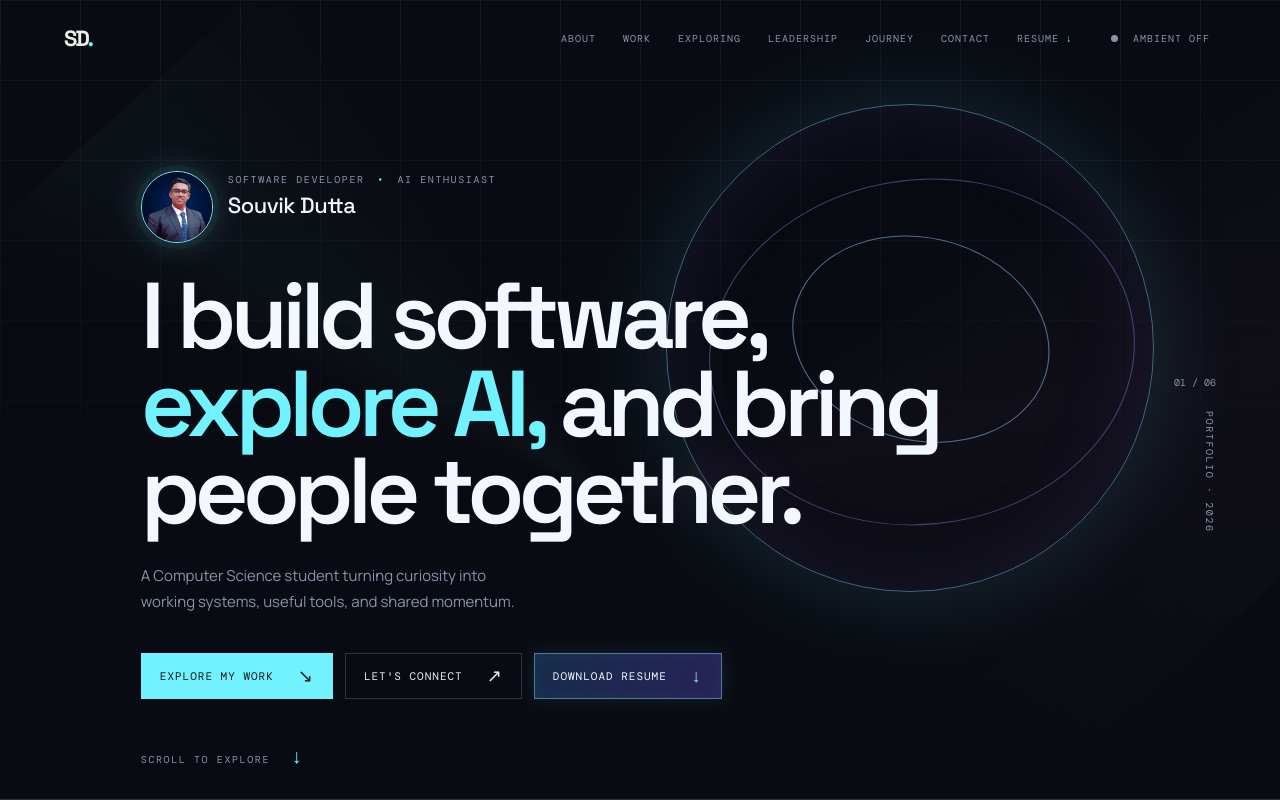
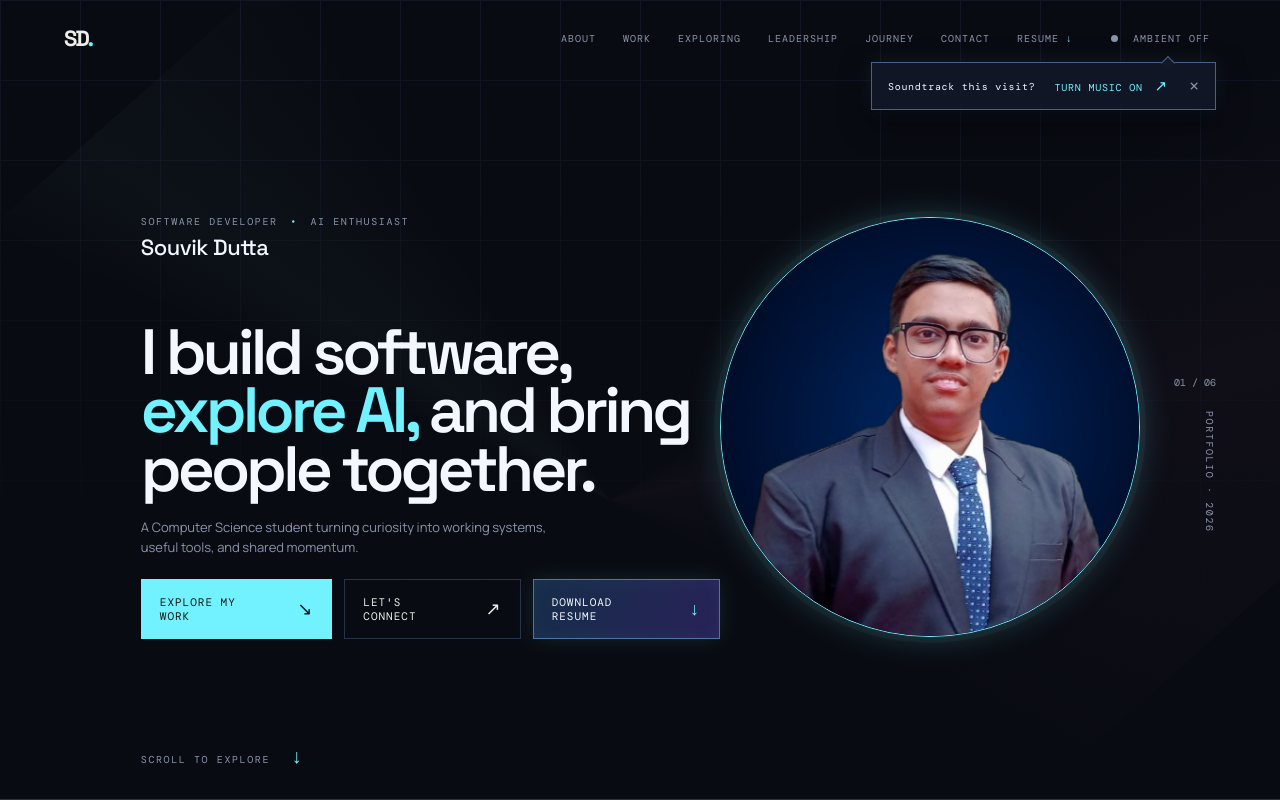
Before and after one commit to s7d4007/souvik-dutta-portfolio, a React (Vite) app: page / in a window 1280 px wide. Shown: the top 800 px of the page. Built offline with nearby package versions, Linux system fonts and the light colour scheme.

Commit message:
feat: reposition pfp and add music prompt feature.

```diff
--- a/src/App.css
+++ b/src/App.css
@@ -81,6 +81,41 @@ html { scrollbar-color: var(--lime) #0d111d; scrollbar-width: thin; }
 .project-modal { background:#111827; border-color:#4b608c; }
 @media (max-width:800px) { .about-section,.explore-section,.skills-section,.leadership-section,.journey-section { grid-template-columns:1fr; }.education { grid-column:auto; }.portrait-slot { flex-basis:58px; width:58px; height:58px; }.identity-name { font-size:18px; } }
 
+@media (min-width:801px) {
+	.hero-content { position:static; width:100%; max-width:1100px; }
+	.identity { position:static; display:block; min-height:90px; }
+	.identity > div { position:relative; z-index:1; }
+	.identity img.portrait-slot { position:absolute; z-index:2; top:50%; right:11vw; width:250px; height:250px; flex:none; transform:translateY(-50%); }
+	.hero h1 { max-width:760px; }
+}
+
+@media (max-width:800px) {
+	.identity { position:static; display:flex; min-height:74px; }
+	.identity img.portrait-slot { position:static; width:58px; height:58px; flex:0 0 58px; transform:none; }
+}
+
+@media (min-width:801px) {
+	.hero { grid-template-columns:minmax(0,1.05fr) minmax(420px,.95fr); column-gap:4vw; }
+	.hero-content { position:relative; z-index:1; width:auto; max-width:760px; }
+	.identity { position:static; display:block; min-height:90px; }
+	.hero-visual { position:relative; z-index:1; display:grid; place-items:center; min-width:0; }
+	.hero-visual .portrait-slot { width:min(38vw,500px); height:min(38vw,500px); flex:none; border:1px solid var(--lime); border-radius:50%; object-fit:cover; object-position:center; box-shadow:0 0 0 6px #72f1ff0b,0 0 35px #72f1ff36; }
+}
+
+@media (max-width:800px) {
+	.hero { display:grid; grid-template-columns:1fr; row-gap:50px; align-content:center; }
+	.hero-content { position:relative; z-index:1; width:auto; max-width:none; }
+	.hero-visual { display:grid; place-items:center; order:2; }
+	.hero-visual .portrait-slot { width:min(68vw,300px); height:min(68vw,300px); flex:none; object-fit:cover; object-position:center; }
+}
+
+@media (min-width:801px) {
+	.hero { grid-template-columns:minmax(0,58%) minmax(0,42%); column-gap:0; }
+	.hero-content { max-width:760px; }
+	.hero-visual { align-self:stretch; display:grid; place-items:center; min-width:0; }
+	.hero-visual .portrait-slot { width:min(35vw,420px); height:min(35vw,420px); }
+}
+
 /* Education timeline */
 .education-section { position:relative; padding:150px 11vw 165px; overflow:hidden; border-bottom:1px solid var(--line); background:radial-gradient(circle at 82% 48%,#2e286514,transparent 28rem); }
 .education-section:after { content:'EDU / 07'; position:absolute; top:150px; right:5vw; color:#52617c; font:10px var(--mono); letter-spacing:1px; writing-mode:vertical-rl; }
@@ -135,5 +170,57 @@ html { scrollbar-color: var(--lime) #0d111d; scrollbar-width: thin; }
 @media (max-width:1100px) { .hero-actions { flex-wrap:wrap; max-width:570px; } }
 @media (max-width:800px) { .hero-actions { display:grid; grid-template-columns:1fr 1fr; max-width:100%; }.button-resume { grid-column:1 / -1; justify-content:space-between; } }
 @media (prefers-reduced-motion:reduce) { .success-mark,.success-mark span,.success h3,.success p,.success-line { opacity:1; transform:none; animation:none; } .success-mark span:before { transform:rotate(45deg) scaleX(1); } .success-mark span:after { transform:rotate(-45deg) scaleX(1); } .success-line { transform:scaleX(1); } }
+
+@media (min-width:801px) {
+	.hero-content { position:static; width:100%; max-width:1100px; }
+	.identity { position:static; display:block; min-height:90px; }
+	.identity > div { position:relative; z-index:1; }
+	.identity img.portrait-slot { position:absolute; z-index:2; top:50%; right:9vw; width:500px; height:500px; flex:none; transform:translateY(-50%); }
+}
+
+@media (max-width:800px) {
+	.identity { position:static; display:flex; min-height:74px; }
+	.identity img.portrait-slot { position:static; width:58px; height:58px; flex:0 0 58px; transform:none; }
+}
 .project-info { padding-right:55px; }
 @media (max-width:800px) { .project-info { padding-right:0; } }
+
+.ambient-wrap { position:relative; display:flex; align-items:center; }
+.music-invite { position:absolute; top:calc(100% + 16px); right:0; z-index:12; display:flex; align-items:center; gap:13px; width:max-content; padding:12px 13px 12px 16px; color:var(--white); background:#111827f2; border:1px solid #4b608c; box-shadow:0 12px 30px #02040b99,0 0 20px #72f1ff18; font:10px var(--mono); letter-spacing:.7px; animation:invite-in .45s cubic-bezier(.2,.8,.2,1) both; }
+.music-invite:before { content:''; position:absolute; top:-5px; right:42px; width:9px; height:9px; background:#111827; border-left:1px solid #4b608c; border-top:1px solid #4b608c; transform:rotate(45deg); }
+.music-invite button { border:0; background:none; color:var(--lime); font:10px var(--mono); letter-spacing:.8px; cursor:pointer; white-space:nowrap; }
+.music-invite button:hover { color:var(--white); }
+.music-invite b { font-size:15px; margin-left:5px; }
+.music-invite .invite-dismiss { color:var(--muted); font-size:17px; line-height:1; padding:0 2px; }
+.music-invite .invite-dismiss:hover { color:var(--white); }
+@keyframes invite-in { from { opacity:0; transform:translateY(-7px) scale(.97); } to { opacity:1; transform:none; } }
+@media (max-width:800px) { .music-invite { position:fixed; top:74px; right:6vw; max-width:calc(100vw - 12vw); } }
+
+@media (min-width:801px) {
+	.hero { display:grid; grid-template-columns:minmax(0,58%) minmax(0,42%); column-gap:0; align-items:center; }
+	.hero-content { position:relative; z-index:1; width:auto; max-width:760px; }
+	.hero-visual { position:relative; z-index:1; display:grid; place-items:center; align-self:stretch; min-width:0; }
+	.hero-visual .portrait-slot { width:min(35vw,420px); height:min(35vw,420px); flex:none; border:1px solid var(--lime); border-radius:50%; object-fit:cover; object-position:center; box-shadow:0 0 0 6px #72f1ff0b,0 0 35px #72f1ff36; }
+}
+
+@media (max-width:800px) {
+	.hero { display:grid; grid-template-columns:1fr; row-gap:50px; align-content:center; }
+	.hero-content { position:relative; z-index:1; width:auto; max-width:none; }
+	.hero-visual { position:relative; z-index:1; display:grid; place-items:center; order:2; }
+	.hero-visual .portrait-slot { width:min(68vw,300px); height:min(68vw,300px); flex:none; object-fit:cover; object-position:center; }
+}
+
+.hero:after,
+.hero-orbit { display:none; }
+.hero-visual .portrait-slot { transition:box-shadow .3s ease,transform .3s ease; }
+.hero-visual:hover .portrait-slot { transform:scale(1.02); box-shadow:0 0 0 4px #72f1ff14,0 0 28px #72f1ff45; }
+
+@media (min-width:801px) {
+	.hero { height:100svh; min-height:680px; overflow:hidden; padding:110px 11vw 55px; display:grid; grid-template-columns:minmax(0,58%) minmax(0,42%); align-items:center; }
+	.hero-content { align-self:center; max-width:760px; }
+	.hero h1 { max-width:760px; margin:18px 0; font-size:clamp(45px,5vw,78px); line-height:.92; letter-spacing:-4px; }
+	.hero-note { max-width:430px; font-size:13px; line-height:1.55; }
+	.hero-actions { margin-top:22px; }
+	.hero-visual { height:100%; align-self:stretch; display:grid; place-items:center; }
+	.hero-visual .portrait-slot { width:min(35vw,420px); height:min(35vw,420px); }
+}
--- a/src/App.tsx
+++ b/src/App.tsx
@@ -7,6 +7,7 @@ function App() {
   const [scrolled, setScrolled] = useState(false)
   const [activeProject, setActiveProject] = useState<number | null>(null)
   const [music, setMusic] = useState(false)
+  const [musicPrompt, setMusicPrompt] = useState(true)
   const [sent, setSent] = useState(false)
   const [submitting, setSubmitting] = useState(false)
   const [submitError, setSubmitError] = useState('')
@@ -18,7 +19,7 @@ function App() {
   useEffect(() => { const items = document.querySelectorAll('.animate-in'); const observer = new IntersectionObserver(entries => entries.forEach(entry => { if (entry.isIntersecting) entry.target.classList.add('is-visible') }), { threshold: .12 }); items.forEach(item => observer.observe(item)); return () => observer.disconnect() }, [])
   useEffect(() => { const metric = document.querySelector('.cgpi-value'); if (!metric) return; const observer = new IntersectionObserver(entries => { if (!entries[0].isIntersecting) return; let value = 0; const timer = window.setInterval(() => { value = Math.min(9.91, value + .17); setCgpi(Number(value.toFixed(2))); if (value >= 9.91) window.clearInterval(timer) }, 35); observer.disconnect() }, { threshold: .5 }); observer.observe(metric); return () => observer.disconnect() }, [])
   useEffect(() => { const onMove = (event: MouseEvent) => setCursor({ x: event.clientX, y: event.clientY, label: (event.target as HTMLElement).closest('a,button,.project,.node')?.getAttribute('data-cursor') || '' }); window.addEventListener('mousemove', onMove); return () => window.removeEventListener('mousemove', onMove) }, [])
-  const toggleMusic = () => { if (!audioRef.current) return; if (music) { audioRef.current.muted = true; audioRef.current.pause(); setMusic(false) } else { audioRef.current.muted = false; audioRef.current.play().then(() => setMusic(true)).catch(() => undefined) } }
+  const toggleMusic = () => { if (!audioRef.current) return; if (music) { audioRef.current.muted = true; audioRef.current.pause(); setMusic(false) } else { audioRef.current.muted = false; audioRef.current.play().then(() => { setMusic(true); setMusicPrompt(false) }).catch(() => undefined) } }
   const submitContactForm = async (event: React.FormEvent<HTMLFormElement>) => {
     event.preventDefault()
     setSubmitting(true)
@@ -33,12 +34,11 @@ function App() {
     } finally { setSubmitting(false) }
   }
   return <div className="site-shell">
-    <audio ref={audioRef} src={assetUrl('audio/portfolio_bgm.mp3')} autoPlay muted loop preload="none" aria-label="Ambient background music" />
+    <audio ref={audioRef} src={assetUrl('audio/portfolio_bgm.mp3')} loop preload="none" aria-label="Ambient background music" />
     <div className={`custom-cursor ${cursor.label ? 'cursor-active' : ''}`} style={{ left: cursor.x, top: cursor.y }} aria-hidden="true"><span>{cursor.label || '·'}</span></div>
-    <header className={scrolled ? 'nav scrolled' : 'nav'}><a className="logo" href="#top" data-cursor="TOP" aria-label="Back to top" title="Back to top">SD<span>.</span></a><button className="menu-toggle" onClick={() => setMenuOpen(!menuOpen)} aria-label="Toggle navigation">{menuOpen ? 'CLOSE' : 'MENU'}</button><nav className={menuOpen ? 'nav-links open' : 'nav-links'}>{['about', 'work', 'exploring', 'leadership', 'journey', 'contact'].map(item => <a key={item} href={`#${item}`} onClick={() => setMenuOpen(false)}>{item}</a>)}<a className="nav-resume" href={assetUrl('resume.pdf')} download="Souvik-Dutta-Resume.pdf" data-cursor="DOWNLOAD">RESUME <span>↓</span></a></nav><button className={music ? 'ambient active' : 'ambient'} onClick={toggleMusic} data-cursor="SOUND" aria-label="Toggle ambient music"><i /> AMBIENT {music ? 'ON' : 'OFF'}</button></header>
+    <header className={scrolled ? 'nav scrolled' : 'nav'}><a className="logo" href="#top" data-cursor="TOP" aria-label="Back to top" title="Back to top">SD<span>.</span></a><button className="menu-toggle" onClick={() => setMenuOpen(!menuOpen)} aria-label="Toggle navigation">{menuOpen ? 'CLOSE' : 'MENU'}</button><nav className={menuOpen ? 'nav-links open' : 'nav-links'}>{['about', 'work', 'exploring', 'leadership', 'journey', 'contact'].map(item => <a key={item} href={`#${item}`} onClick={() => setMenuOpen(false)}>{item}</a>)}<a className="nav-resume" href={assetUrl('resume.pdf')} download="Souvik-Dutta-Resume.pdf" data-cursor="DOWNLOAD">RESUME <span>↓</span></a></nav><div className="ambient-wrap">{musicPrompt && !music && <div className="music-invite" role="status"><span>Soundtrack this visit?</span><button onClick={toggleMusic}>TURN MUSIC ON <b>↗</b></button><button className="invite-dismiss" onClick={() => setMusicPrompt(false)} aria-label="Dismiss music invitation">×</button></div>}<button className={music ? 'ambient active' : 'ambient'} onClick={toggleMusic} data-cursor="SOUND" aria-label="Toggle ambient music"><i /> AMBIENT {music ? 'ON' : 'OFF'}</button></div></header>
     <main id="top">
-      <section className="hero"><div className="hero-grid" aria-hidden="true" /><div className="hero-orbit orbit-one" aria-hidden="true" /><div className="hero-orbit orbit-two" aria-hidden="true" /><div className="hero-content"><div className="identity reveal"><img
-      className="portrait-slot"  src={assetUrl('pfp.jpg')}  alt="Souvik Dutta"/><div><p className="eyebrow">SOFTWARE DEVELOPER <span>•</span> AI ENTHUSIAST</p><p className="identity-name">Souvik Dutta</p></div></div><h1 className="reveal delay-one">I build software,<br /><em>explore AI,</em> and bring<br />people together.</h1><p className="hero-note reveal delay-two">A Computer Science student turning curiosity into working systems, useful tools, and shared momentum.</p><div className="hero-actions reveal delay-two"><a className="button button-fill" href="#work" data-cursor="EXPLORE">Explore my work <span>↘</span></a><a className="button button-line" href="#contact" data-cursor="CONNECT">Let's connect <span>↗</span></a><a className="button button-resume" href={assetUrl('resume.pdf')} download="Souvik-Dutta-Resume.pdf" data-cursor="DOWNLOAD" aria-label="Download Souvik Dutta's resume">Download resume <span aria-hidden="true">↓</span></a></div></div><div className="hero-side"><span>01 / 06</span><span className="vertical-label">PORTFOLIO · 2026</span></div><div className="scroll-cue">SCROLL TO EXPLORE <span>↓</span></div></section>
+      <section className="hero"><div className="hero-grid" aria-hidden="true" /><div className="hero-orbit orbit-one" aria-hidden="true" /><div className="hero-orbit orbit-two" aria-hidden="true" /><div className="hero-content"><div className="identity reveal"><div><p className="eyebrow">SOFTWARE DEVELOPER <span>•</span> AI ENTHUSIAST</p><p className="identity-name">Souvik Dutta</p></div></div><h1 className="reveal delay-one">I build software,<br /><em>explore AI,</em> and bring<br />people together.</h1><p className="hero-note reveal delay-two">A Computer Science student turning curiosity into working systems, useful tools, and shared momentum.</p><div className="hero-actions reveal delay-two"><a className="button button-fill" href="#work" data-cursor="EXPLORE">Explore my work <span>↘</span></a><a className="button button-line" href="#contact" data-cursor="CONNECT">Let's connect <span>↗</span></a><a className="button button-resume" href={assetUrl('resume.pdf')} download="Souvik-Dutta-Resume.pdf" data-cursor="DOWNLOAD" aria-label="Download Souvik Dutta's resume">Download resume <span aria-hidden="true">↓</span></a></div></div><div className="hero-visual"><img className="portrait-slot" src={assetUrl('pfp.jpg')} alt="Souvik Dutta" /></div><div className="hero-side"><span>01 / 06</span><span className="vertical-label">PORTFOLIO · 2026</span></div><div className="scroll-cue">SCROLL TO EXPLORE <span>↓</span></div></section>
       <section id="about" className="section about-section"><div className="section-intro"><span className="section-index">01 — ABOUT</span><h2>More than<br /><em>just code.</em></h2></div><div className="about-copy"><p className="lead">I enjoy turning ideas into working software, exploring emerging technologies, and creating environments where other people can learn and build too.</p><div className="pillars">{[['01','BUILD','Software projects, AI applications, APIs, full-stack systems, automation, IoT, and developer tools.'],['02','EXPLORE','Generative AI, LLM applications, Agentic AI, tool calling, context engineering, RAG, CAG, and what comes next.'],['03','LEAD','Technology communities, technical events, workshops, student teams, and opportunities to participate.']].map(([num,title,text]) => <div key={title}><b>{num}</b><h3>{title}</h3><p>{text}</p></div>)}</div></div></section>
       <section id="work" className="section work-section"><div className="section-intro work-heading"><span className="section-index">02 — SELECTED WORK</span><h2>Things I've<br /><em>built.</em></h2><p>Ideas become interesting when they become software.</p></div><div className="project-list">{projects.map((project, index) => <article className={`project project-${project.accent} animate-in`} data-cursor="VIEW" key={project.title} onClick={() => setActiveProject(index)} onKeyDown={event => { if (event.key === 'Enter') setActiveProject(index) }} role="button" tabIndex={0}><div className="project-art"><span className="project-number">{project.number}</span><div className="art-lines" /><strong>{project.title.split(' ').slice(0, 2).join(' ')}<br /><i>{project.title.split(' ').slice(2).join(' ')}</i></strong><span className="view-project">VIEW <b>↗</b></span></div><div className="project-info"><span className="tag">{project.type}</span><h3>{project.title}</h3><p>{project.description}</p><div className="tech-row">{project.tech.map(tech => <span key={tech}>{tech}</span>)}</div><button className="text-link">OPEN CASE STUDY <span>↗</span></button></div></article>)}</div><div className="experiments"><span className="section-index">MORE EXPERIMENTS</span><div>{experiments.map(experiment => <span key={experiment}>{experiment} <b>↗</b></span>)}</div></div></section>
       <section id="exploring" className="section explore-section"><div className="section-intro"><span className="section-index">03 — CURRENTLY EXPLORING</span><h2>Where I'm<br /><em>going next.</em></h2><p>Technology moves quickly. I like learning by building.</p></div><div className="constellation">{exploring.map(([label, ...items]) => <div className="constellation-row" key={label}><span className="constellation-label">{label}</span><div>{items.map(item => <span className="node" key={item}>{item}<small>↗</small></span>)}</div></div>)}</div></section>
```
